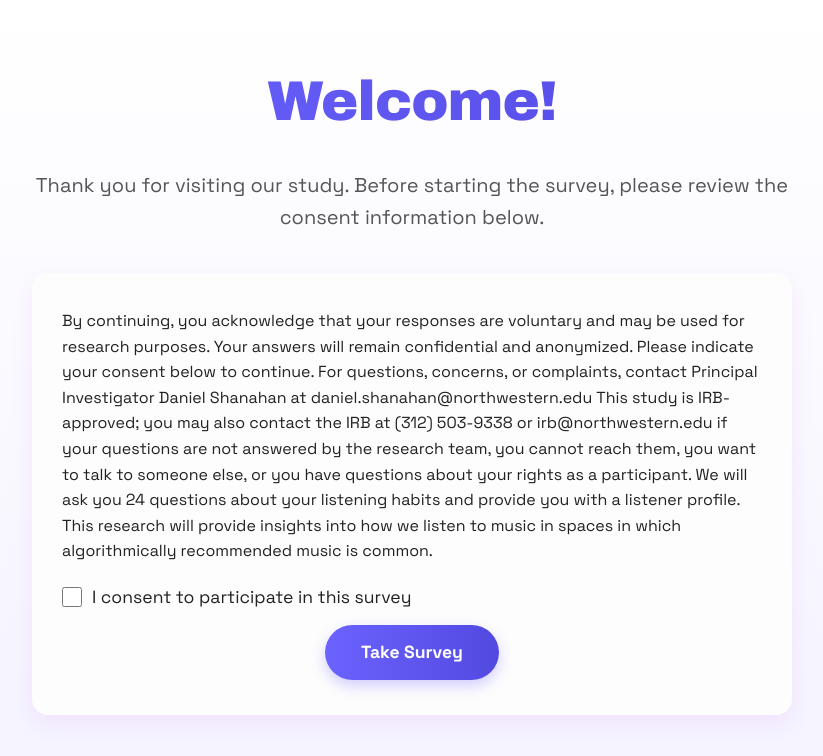
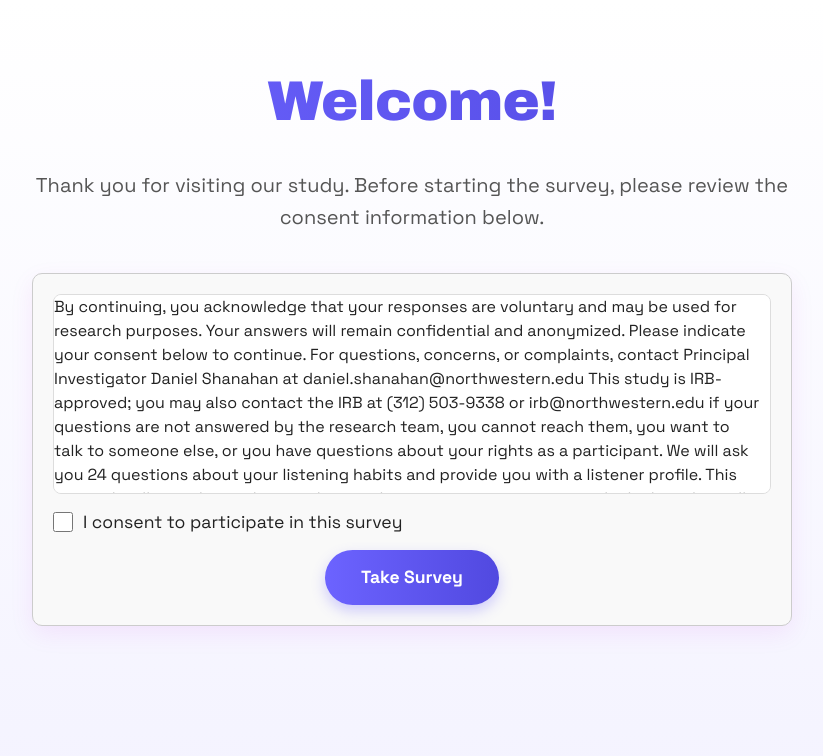
Before and after one commit to b1982384/SLIME-survey-app, a React (Vite) app in the folder survey_app/: page / in a window 1280 px wide. Shown: the top 756 px of the page, without its empty margins (228-1051 px from the left). Built offline with nearby package versions, Linux system fonts and the light colour scheme.

Commit message:
made scrollable consent text

```diff
--- a/survey_app/src/HomePage.css
+++ b/survey_app/src/HomePage.css
@@ -134,6 +134,41 @@ body {
   }
 }
 
+.consent-section {
+  max-width: 800px; /* optional: limits width */
+  margin: 0 auto;
+  padding: 20px;
+  border: 1px solid #ccc;
+  border-radius: 10px;
+  background-color: #f9f9f9;
+}
+
+.consent-text {
+  max-height: 200px;      /* limits the height of the text box */
+  overflow-y: auto;       /* makes vertical scrolling possible */
+  padding-right: 10px;    /* prevents text from hiding behind scrollbar */
+  margin-bottom: 15px;
+  line-height: 1.5;
+  font-size: 16px;
+  background-color: #fff;
+  border: 1px solid #ddd;
+  border-radius: 8px;
+}
+
+/* Optional: make the scrollbar look nicer */
+.consent-text::-webkit-scrollbar {
+  width: 8px;
+}
+
+.consent-text::-webkit-scrollbar-thumb {
+  background-color: rgba(0, 0, 0, 0.3);
+  border-radius: 4px;
+}
+
+.consent-text::-webkit-scrollbar-track {
+  background-color: #f1f1f1;
+  border-radius: 4px;
+}
 
 /* .home-container {
   max-width: 800px;
```
Also changed, not shown: survey_app/src/HomePage.tsx (+1 -8 lines).
